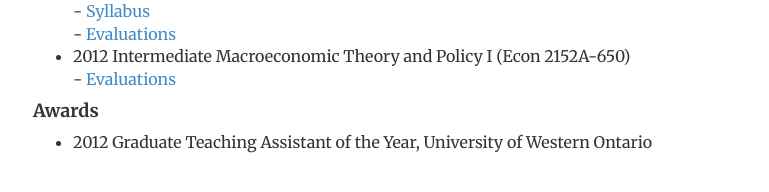
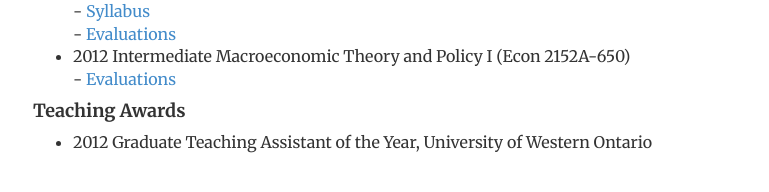
Before and after one commit to morihiroaki/morihiroaki.github.io, a Jekyll site: the page built from teaching.html, in a window 1280 px wide. Shown: the part 310-502 px from the top of the page, without its empty margins (262-1031 px from the left). Built offline with Jekyll 4.4.1, drawn with Linux system fonts in a browser that asks for light colours.

Commit message:
Update teaching.html

```diff
--- a/teaching.html
+++ b/teaching.html
@@ -20,7 +20,7 @@ description:
   <li>2012 Intermediate Macroeconomic Theory and Policy I (Econ 2152A-650)</li>
     <dd>- <a href="/files/2152_2012S_evaluation.pdf" title="Evaluations">Evaluations</a></dd>
 </ul>
-  <h4>Awards</h4>
+  <h4>Teaching Awards</h4>
 <ul style="list-style-type:disc">
   <li>2012 Graduate Teaching Assistant of the Year, University of Western Ontario</li>
 </ul>
```
